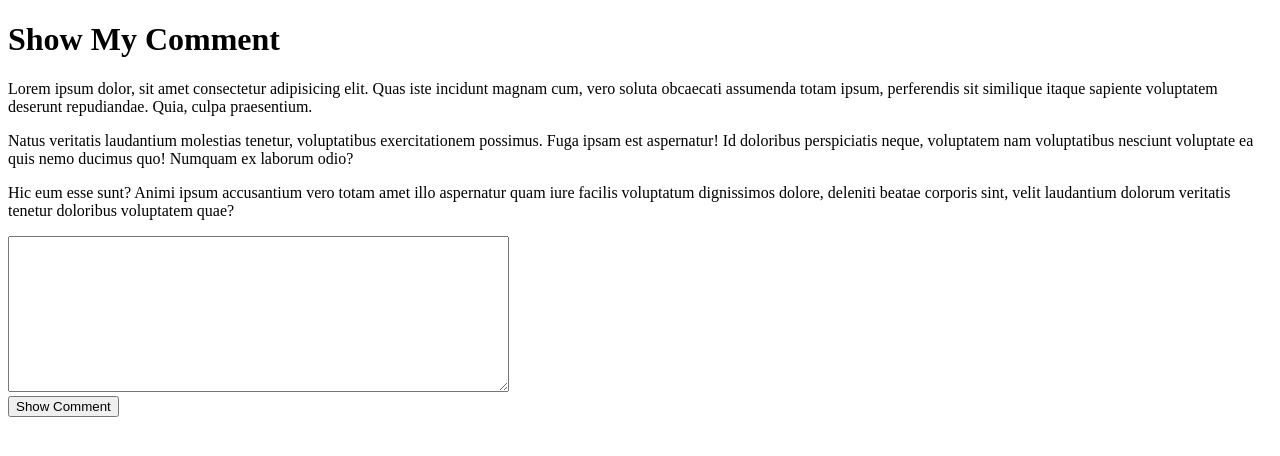
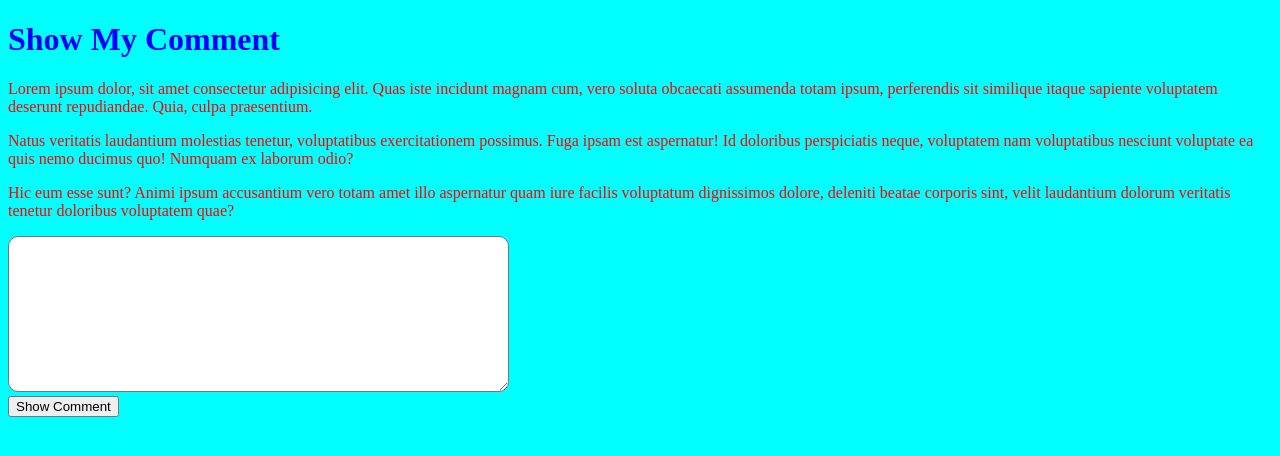
Before and after one commit to AyshaUrmi0/CommentBox, a plain HTML site: page index.html in a window 1280 px wide. Both pictures are taken after a click on the button "Show Comment". Drawn offline with Linux system fonts and the light colour scheme.

Commit message:
second commit

```diff
--- a/index.html
+++ b/index.html
@@ -4,19 +4,20 @@
     <meta charset="UTF-8">
     <meta name="viewport" content="width=device-width, initial-scale=1.0">
     <title>Show My Comment!</title>
+    <link rel="stylesheet" href="style/style.css">
 </head>
 <body>
 
-    <div>
+    <div id="comment_container">
         <h1>Show My Comment</h1>
     <p>Lorem ipsum dolor, sit amet consectetur adipisicing elit. Quas iste incidunt magnam cum, vero soluta obcaecati assumenda totam ipsum, perferendis sit similique itaque sapiente voluptatem deserunt repudiandae. Quia, culpa praesentium.</p>
     <p>Natus veritatis laudantium molestias tenetur, voluptatibus exercitationem possimus. Fuga ipsam est aspernatur! Id doloribus perspiciatis neque, voluptatem nam voluptatibus nesciunt voluptate ea quis nemo ducimus quo! Numquam ex laborum odio?</p>
     <p>Hic eum esse sunt? Animi ipsum accusantium vero totam amet illo aspernatur quam iure facilis voluptatum dignissimos dolore, deleniti beatae corporis sint, velit laudantium dolorum veritatis tenetur doloribus voluptatem quae?</p>
     </div>
 
-    <textarea name="myComment" id="" cols="60" rows="10"></textarea>
+    <textarea id="myComment" id="" cols="60" rows="10"></textarea>
     <br>
-    <button>Show Comment</button>
+    <button id="btn">Show Comment</button>
 
 
 
--- a/js/events.js
+++ b/js/events.js
@@ -0,0 +1,12 @@
+
+
+document.getElementById("btn").addEventListener("click",function(){
+    const comment=document.getElementById("myComment");
+    const commentValue=comment.value ;
+    const addText= document.getElementById("comment_container");
+    const p= document.createElement("p");
+    p.innerText=commentValue;
+    addText.appendChild(p);
+    comment.value="";
+
+})
--- /dev/null
+++ b/style/style.css
@@ -0,0 +1,18 @@
+
+body{
+    background-color: aqua;
+}
+h1{
+    color: blue;
+}
+
+
+p{
+    color: red;
+
+}
+
+textarea{
+
+    border-radius: 10px;
+}
```
